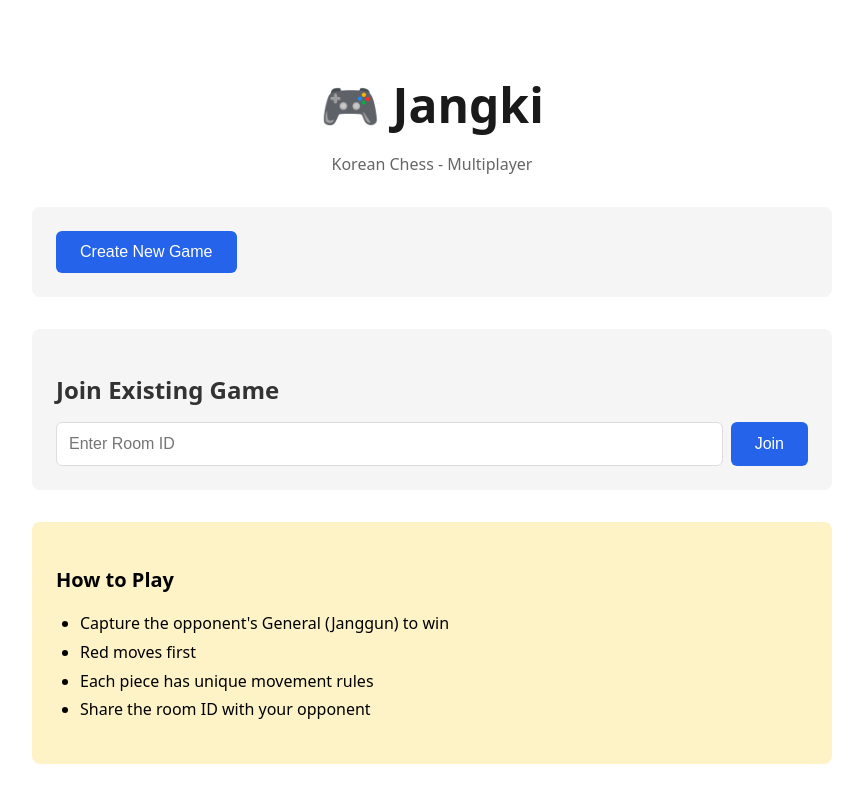
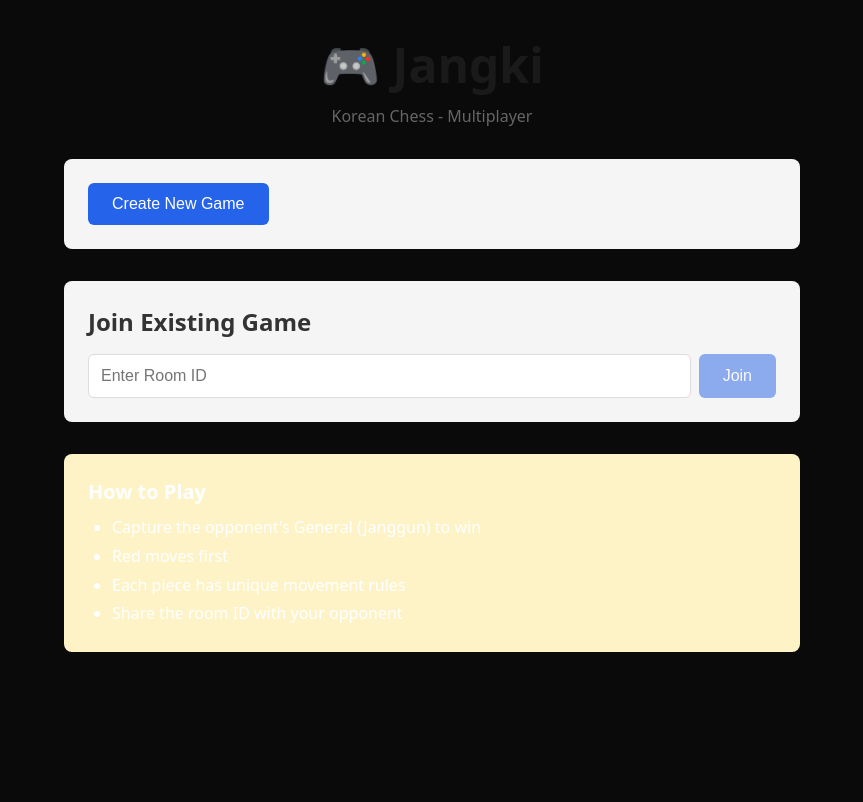
Before and after one commit to bap22/Jangki, a Next.js app: page / in a window 1280 px wide. Shown: the top 802 px of the page, without its empty margins (208-1071 px from the left). Built offline with nearby package versions, Linux system fonts and the light colour scheme.

Commit message:
Add root layout.tsx for Next.js App Router

```diff
--- /dev/null
+++ b/src/app/layout.tsx
@@ -0,0 +1,19 @@
+import type { Metadata } from "next";
+import "./globals.css";
+
+export const metadata: Metadata = {
+  title: "Jangki - Korean Chess",
+  description: "Online multiplayer Korean chess (Janggi) for 2 players",
+};
+
+export default function RootLayout({
+  children,
+}: {
+  children: React.ReactNode;
+}) {
+  return (
+    <html lang="en">
+      <body>{children}</body>
+    </html>
+  );
+}
```
